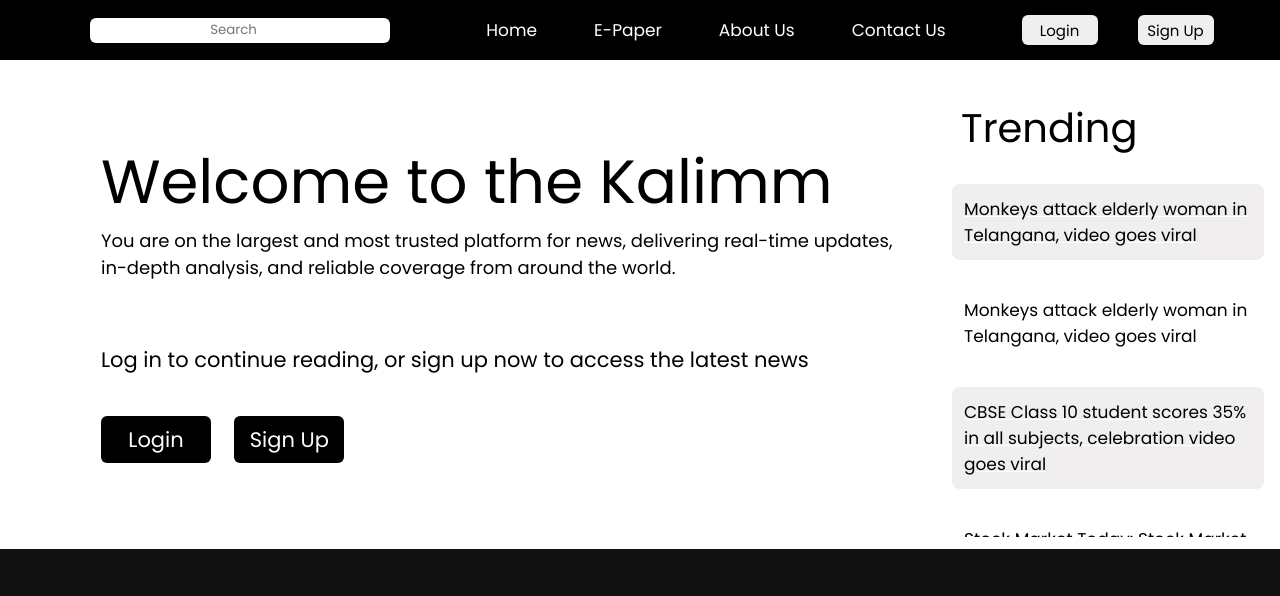
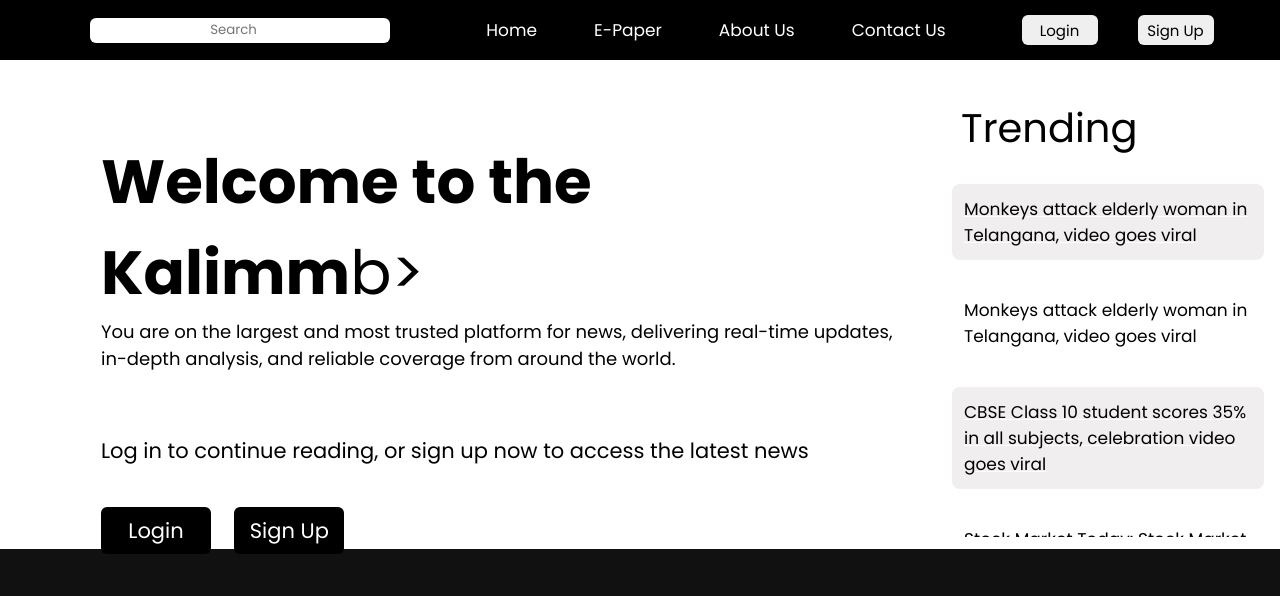
Before and after one commit to Tirth9978/Kalimm-NEWS, a plain HTML site: page index.html in a window 1280 px wide. Shown: the top 596 px of the page. Drawn offline with Linux system fonts and the light colour scheme.

Commit message:
Update index.html

```diff
--- a/index.html
+++ b/index.html
@@ -37,7 +37,7 @@
 
      <div class="box-2">
           <div class="box">
-               <p class="Welcome">Welcome to the Kalimm</p>
+               <p class="Welcome"><b>Welcome to the Kalimm</b>b></p>
                <p class="Welcome-1">You are on the largest and most trusted platform for news, delivering real-time
                     updates, in-depth analysis, and reliable coverage from around the world.</p>
                <p class="Login-SignUP">Log in to continue reading, or sign up now to access the latest news</p>
```
